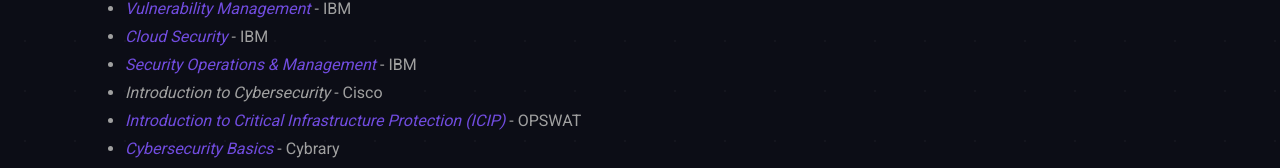
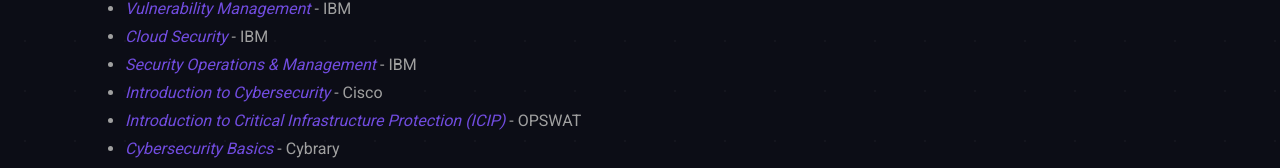
Before and after one commit to mrrmano/mrrmano.github.io, a plain HTML site: page certifications.html in a window 1280 px wide. Shown: the part 484-652 px from the top of the page. Drawn offline with nearby package versions, Linux system fonts and the light colour scheme; a web font is replaced by a local one.

Commit message:
Link Cisco Introduction to Cybersecurity course

```diff
--- a/certifications.html
+++ b/certifications.html
@@ -178,7 +178,15 @@
                   >
                   - IBM
                 </li>
-                <li><i>Introduction to Cybersecurity</i> - Cisco</li>
+                <li>
+                  <a
+                    href="https://www.netacad.com/courses/introduction-to-cybersecurity"
+                    target="_blank"
+                    rel="noopener"
+                    ><i>Introduction to Cybersecurity</i></a
+                  >
+                  - Cisco
+                </li>
                 <li>
                   <a
                     href="https://learn.opswatacademy.com/certificate/5SY-vb8kkA"
```
